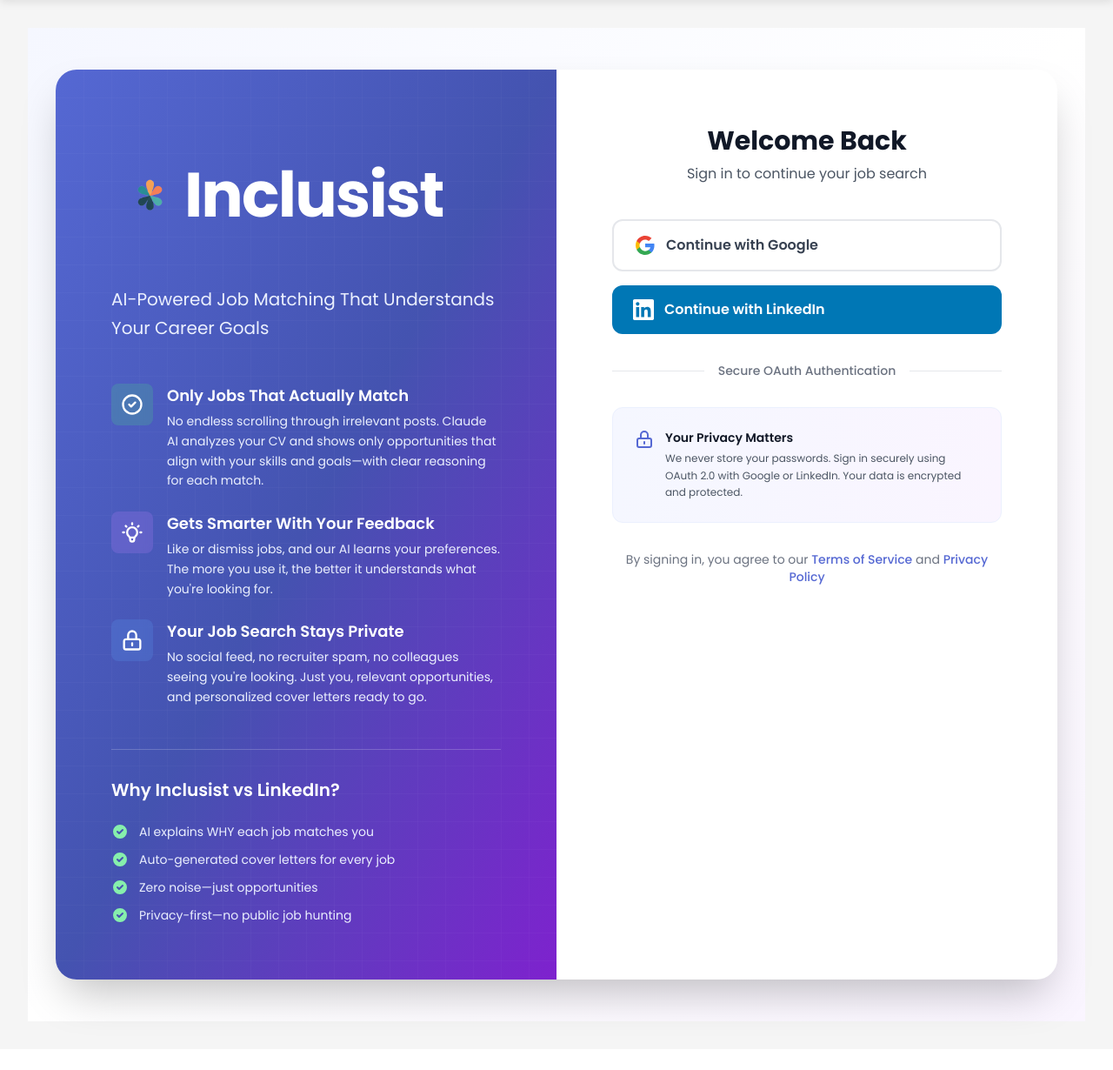
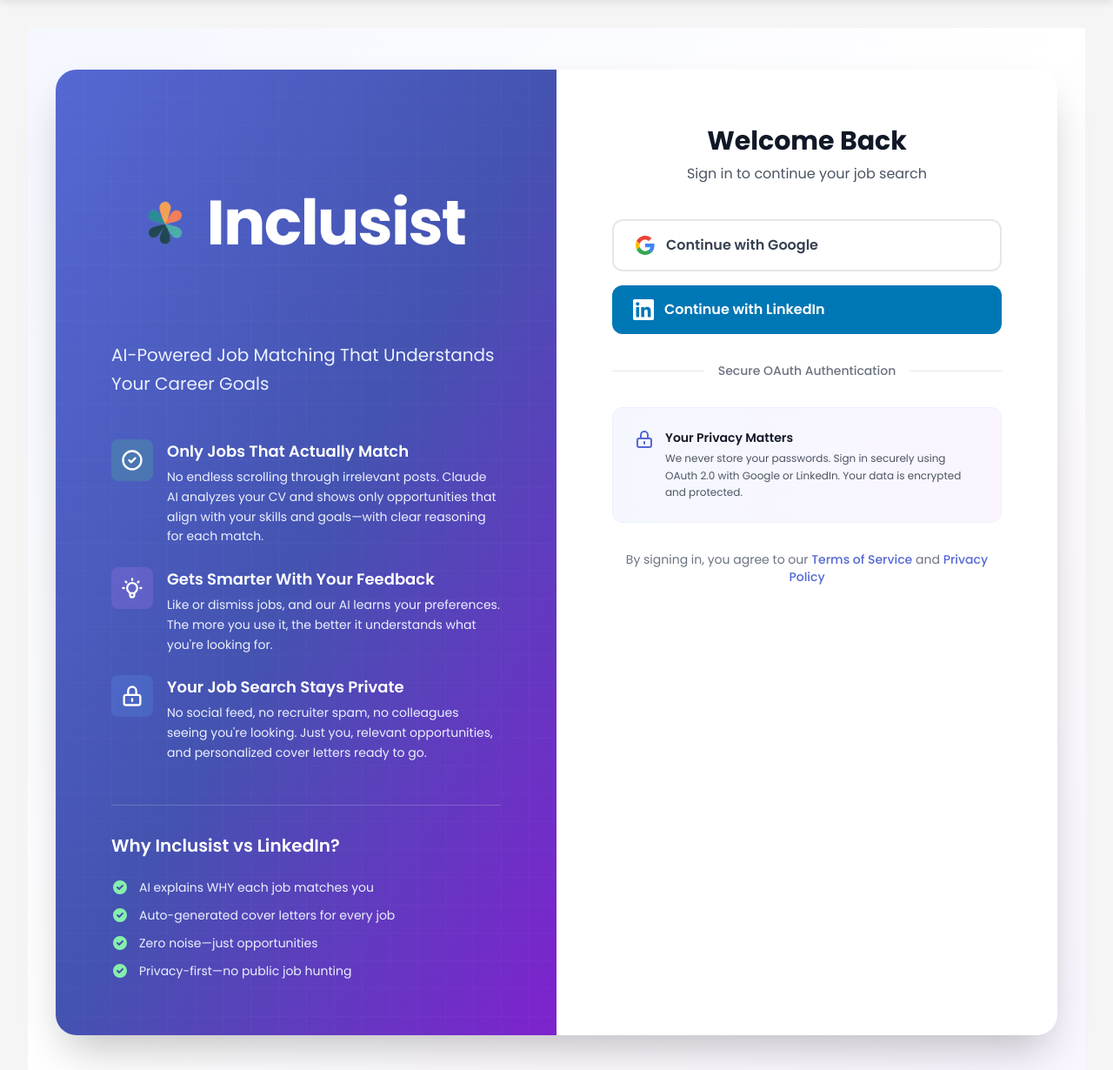
Before and after one commit to Inclusist/job-monitor, a Flask app: page /login in a window 1280 px wide. Shown: the part 92-1322 px from the top of the page at 87% size. Before the commit the page ends 1272 px from the top, so only its background shows below. Run offline with Flask 3, Linux system fonts and the light colour scheme; some libraries are stand-ins or nearby versions.

Commit message:
Increase hero flower icon to 14rem (224px)
Made flower icon significantly larger in hero section
to create stronger visual impact (was 10rem/160px).

🤖 Generated with [Claude Code](https://claude.com/claude-code)

Co-Authored-By: Claude Sonnet 4.5 <noreply@anthropic.com>

```diff
--- a/web/templates/login.html
+++ b/web/templates/login.html
@@ -25,7 +25,7 @@
                     <!-- Logo & Brand -->
                     <div class="mb-12">
                         <div class="flex items-center space-x-5 mb-6">
-                            <img src="{{ url_for('static', filename='images/inclusist-icon.png') }}" alt="Inclusist" class="w-auto" style="height: 10rem;">
+                            <img src="{{ url_for('static', filename='images/inclusist-icon.png') }}" alt="Inclusist" class="w-auto" style="height: 14rem;">
                             <h1 class="text-7xl font-bold tracking-tight">Inclusist</h1>
                         </div>
                         <p class="text-xl text-primary-100 leading-relaxed">
```
